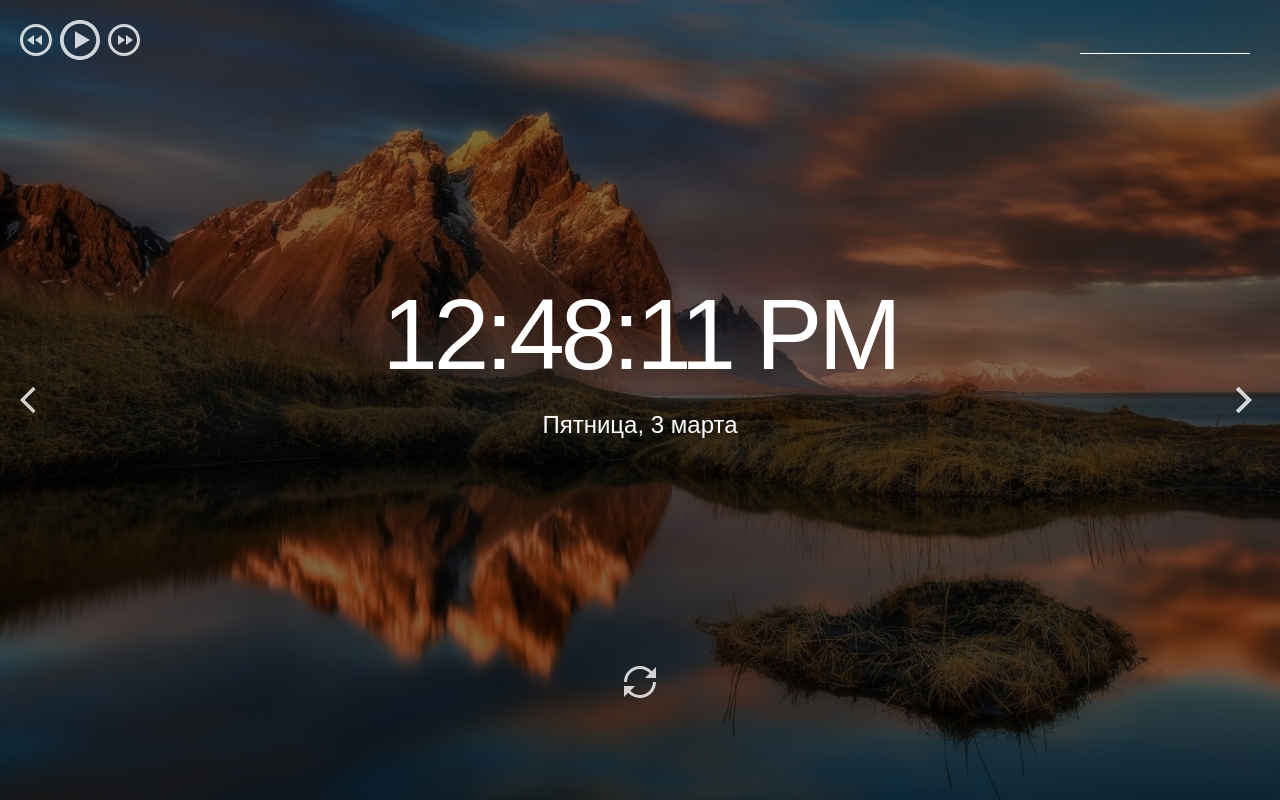
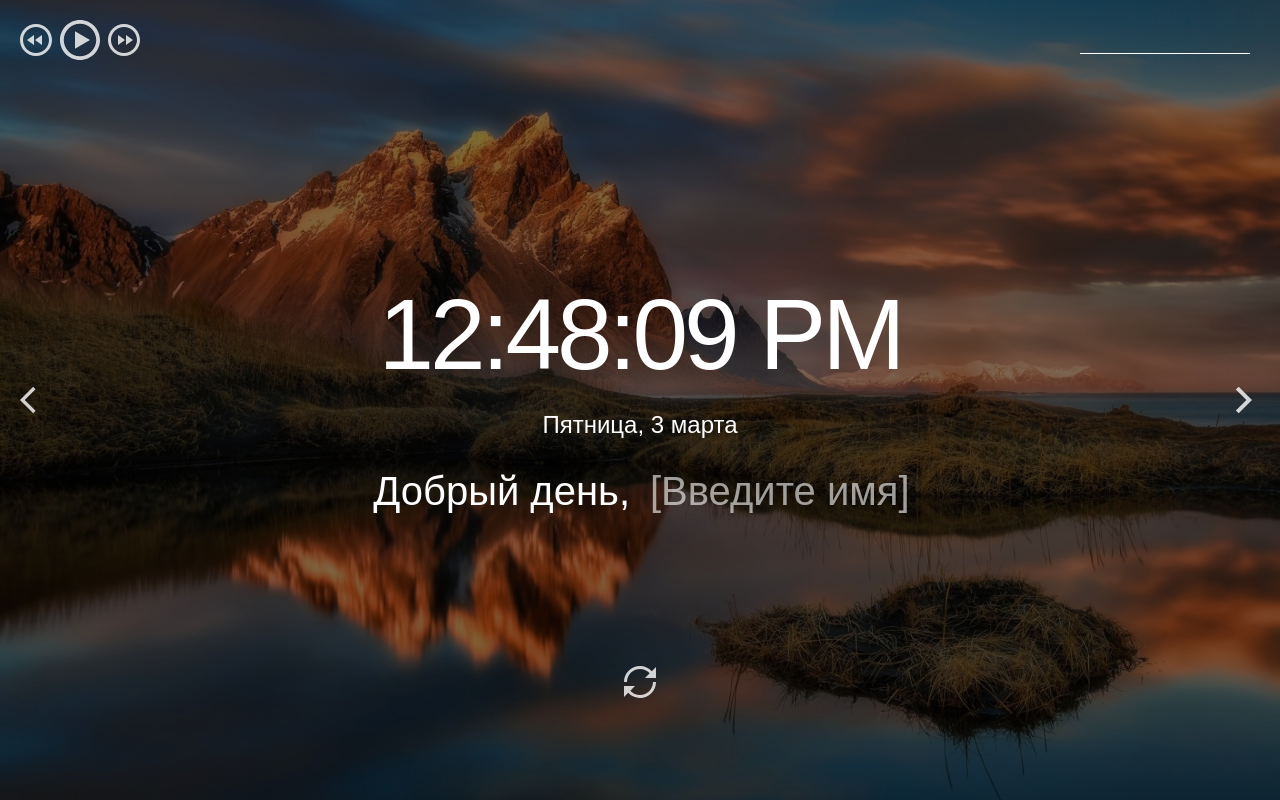
Before and after one commit to EtoZheLamia/momentum, a website built with webpack: page src/index.html in a window 1280 px wide. Built offline with nearby package versions, Linux system fonts and the light colour scheme.

Commit message:
feat: added welcome screen

```diff
--- a/src/index.html
+++ b/src/index.html
@@ -37,7 +37,7 @@
     <date class="date"></date>
     <div class="greeting-container">
       <span class="greeting"></span>
-      <input type="text" class="name" />
+      <input type="text" class="name" placeholder="[Введите имя]"/>
     </div>
   </main>
   <footer class="footer">
--- a/src/js/greeting.js
+++ b/src/js/greeting.js
@@ -0,0 +1,19 @@
+const GREETING = document.querySelector('.greeting');
+const TIMES_OF_DAY = ['Доброй ночи', 'Доброе утро', 'Добрый день', 'Добрый вечер'];
+const NAME = document.querySelector('.name');
+
+function getTimeOfDay(time) {
+  GREETING.textContent = `${TIMES_OF_DAY[Math.floor(time / 6)]},`;
+}
+
+function setLocalStorage() {
+  localStorage.setItem('name', NAME.value);
+}
+
+function getLocalStorage() {
+  if (localStorage.getItem('name')) {
+    NAME.value = localStorage.getItem('name');
+  }
+}
+
+export {getTimeOfDay, getLocalStorage, setLocalStorage};
--- a/src/js/time.js
+++ b/src/js/time.js
@@ -1,3 +1,5 @@
+import {getTimeOfDay} from './greeting.js';
+
 const TIME = document.querySelector('.time');
 const DATE = document.querySelector('.date');
 const dateOptions = {weekday: 'long', month: 'long', day: 'numeric', timeZone: 'UTC'};
@@ -13,6 +15,8 @@ function showTime() {
   const currentTime = date.toLocaleTimeString();
   TIME.textContent = currentTime;
   showDate();
+  const hours = date.getHours();
+  getTimeOfDay(hours);
   setTimeout(showTime, 1000);
 }
 
--- a/src/main.js
+++ b/src/main.js
@@ -3,4 +3,6 @@ import './css/owfont-regular.css'
 
 
 import './js/time.js'
-import './js/greeting.js'
+import {getLocalStorage, setLocalStorage} from './js/greeting';
+window.addEventListener('beforeunload', setLocalStorage);
+window.addEventListener('load', getLocalStorage);
```
